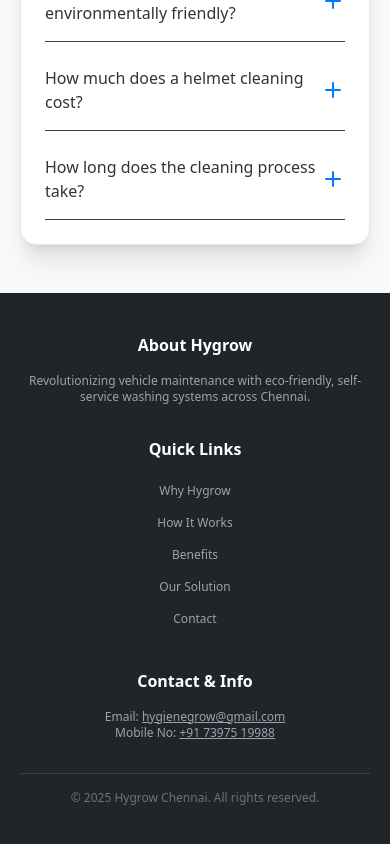
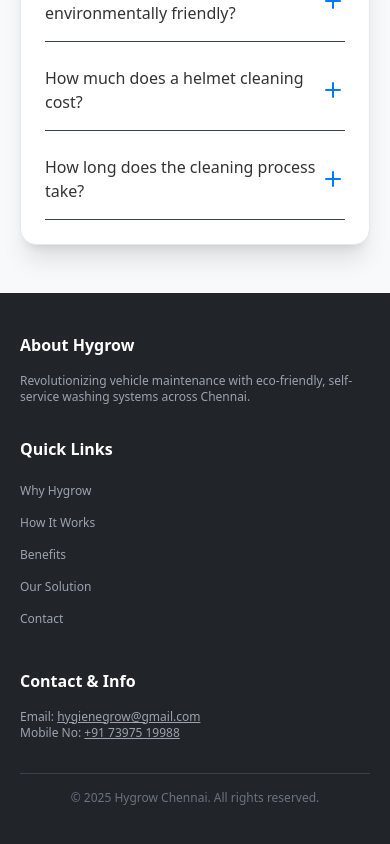
Before and after one commit to awesometech006/Hygrow, a React (Vite) app: page / in a window 390 px wide. Shown: the part 5206-6050 px from the top of the page. Built offline with nearby package versions, Linux system fonts and the light colour scheme.

Commit message:
Update Footer.jsx

```diff
--- a/src/components/Footer.jsx
+++ b/src/components/Footer.jsx
@@ -21,7 +21,7 @@
   return (
     <footer className={`py-10 px-5 ${footerBg}`}>
       <div className="max-w-6xl mx-auto">
-        <div className="flex flex-col md:flex-row justify-between gap-8 md:gap-12 border-b border-gray-700 pb-8 text-center md:text-left">
+        <div className="flex flex-col md:flex-row justify-between gap-8 md:gap-12 border-b border-gray-700 pb-8 md:text-left">
           <div className="md:w-1/3">
             <h4 className={`text-base font-semibold mb-4 ${footerHeading}`}>
               About Hygrow
```
